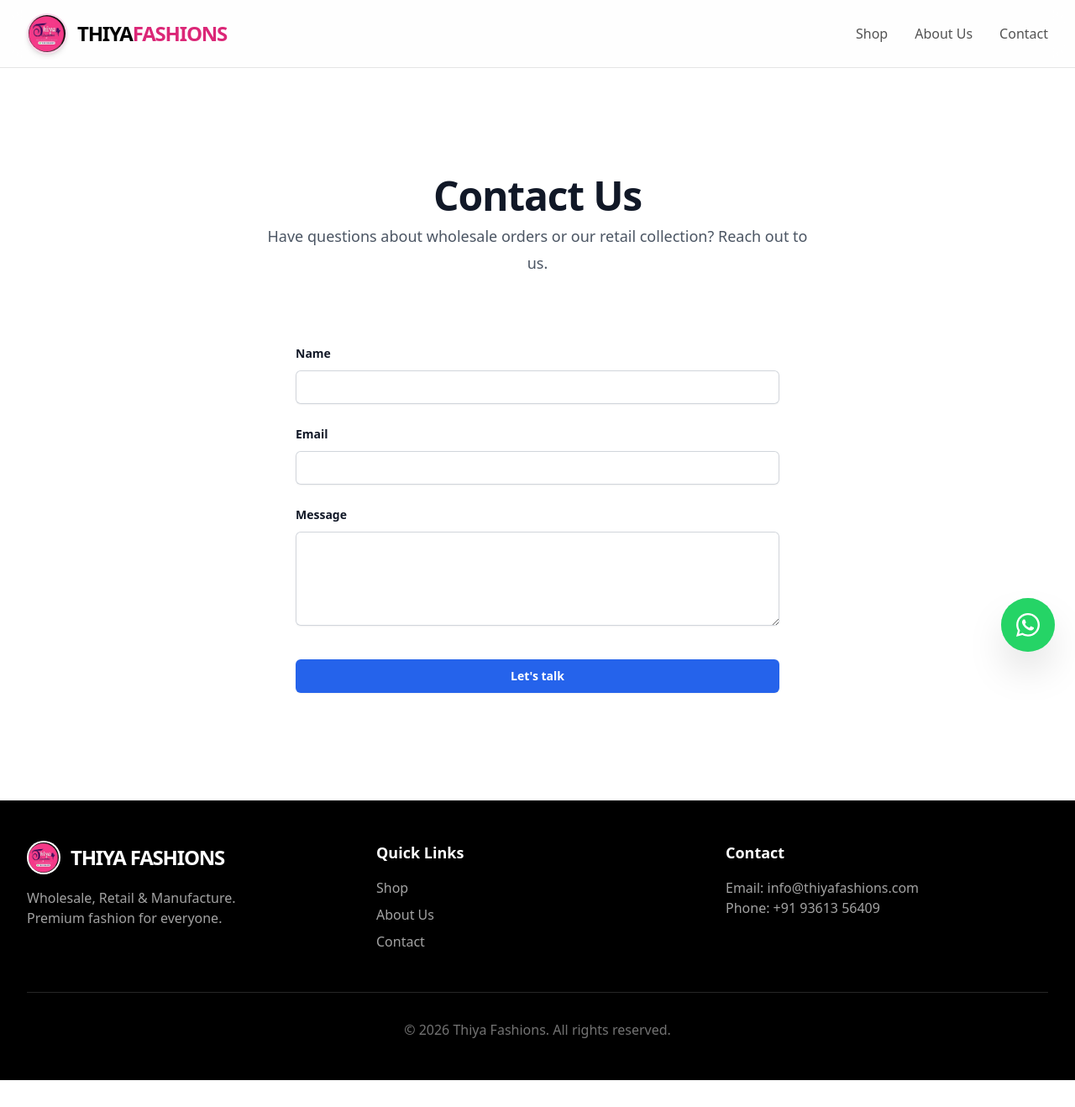
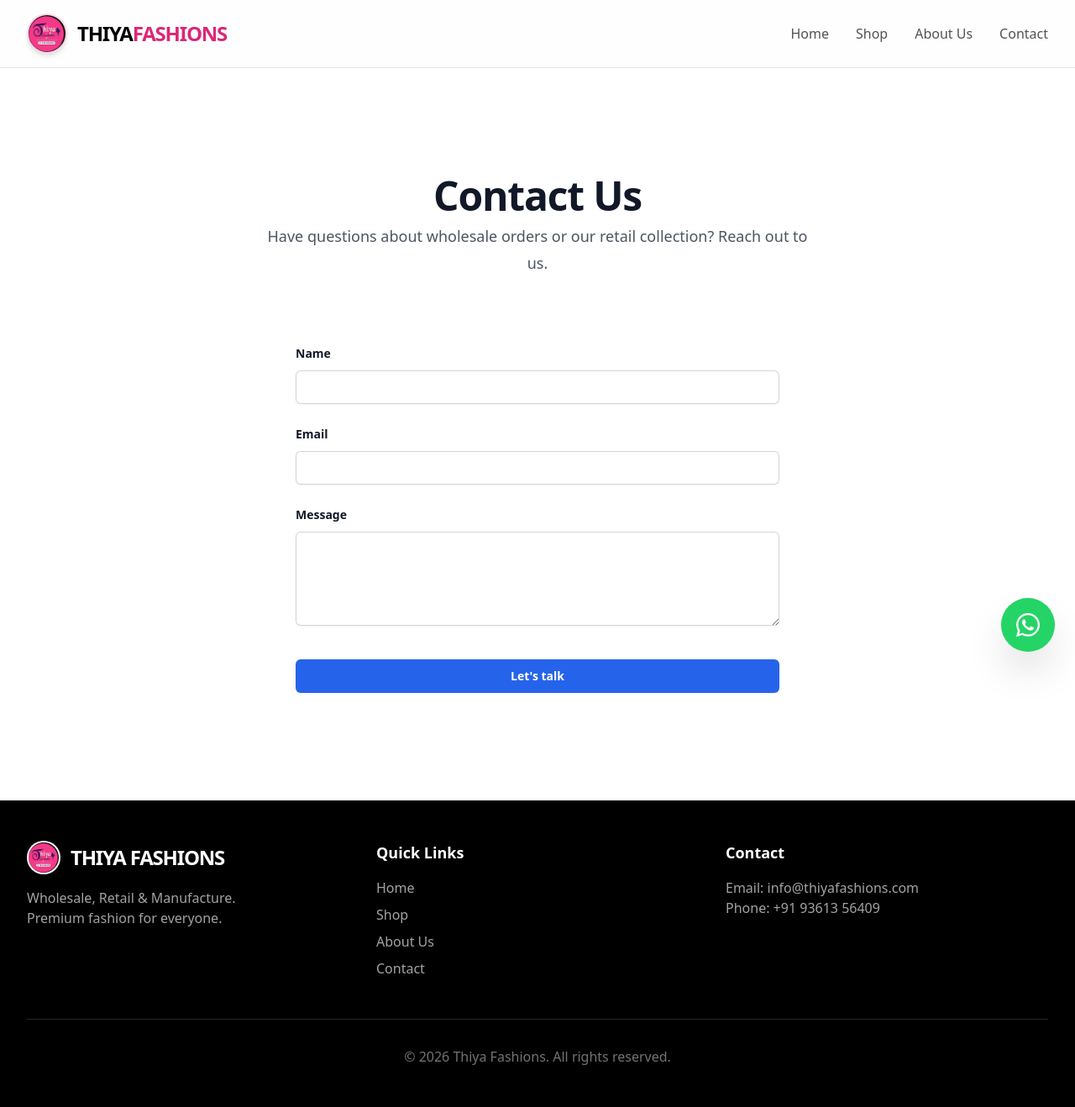
Before and after one commit to sivakrishmurugan91197-pixel/thiya_fashions_frontend, a Next.js app: page /contact in a window 1280 px wide. Shown: the whole page at 84% size. Before the commit the page ends 1286 px from the top, so only its background shows below. Built offline with nearby package versions, Linux system fonts and the light colour scheme.

Commit message:
Route logo to home page and add Home to header and footer menus

```diff
--- a/components/ThiyaLayout.jsx
+++ b/components/ThiyaLayout.jsx
@@ -8,7 +8,7 @@
                 <div className="max-w-7xl mx-auto px-4 sm:px-6 lg:px-8">
                     <div className="flex justify-between items-center h-20">
                         <div className="flex items-center">
-                            <Link href="/products" className="flex items-center gap-3 group">
+                            <Link href="/" className="flex items-center gap-3 group">
                                 <img src="/images/thiya_logo.png" alt="Thiya Fashions Logo" className="h-12 w-12 object-cover rounded-full shadow-md border-2 border-pink-500/20 group-hover:scale-105 transition-transform duration-200" />
                                 <span className="text-2xl font-black tracking-tighter text-black uppercase">
                                     Thiya<span className="text-pink-600">Fashions</span>
@@ -16,12 +16,13 @@
                             </Link>
                         </div>
                         <nav className="hidden md:flex space-x-8">
+                            <Link href="/" className="text-neutral-600 hover:text-black transition-colors font-medium">Home</Link>
                             <Link href="/products" className="text-neutral-600 hover:text-black transition-colors font-medium">Shop</Link>
                             <Link href="/about" className="text-neutral-600 hover:text-black transition-colors font-medium">About Us</Link>
                             <Link href="/contact" className="text-neutral-600 hover:text-black transition-colors font-medium">Contact</Link>
                         </nav>
                         <div className="md:hidden">
-                            <Link href="/products" className="flex items-center">
+                            <Link href="/" className="flex items-center">
                                 <img src="/images/thiya_logo.png" alt="Thiya Fashions Logo" className="h-10 w-10 object-cover rounded-full shadow-md" />
                             </Link>
                         </div>
@@ -48,6 +49,7 @@
                         <div>
                             <h4 className="text-lg font-bold mb-4">Quick Links</h4>
                             <ul className="space-y-2 text-neutral-400">
+                                <li><Link href="/" className="hover:text-white transition-colors">Home</Link></li>
                                 <li><Link href="/products" className="hover:text-white transition-colors">Shop</Link></li>
                                 <li><Link href="/about" className="hover:text-white transition-colors">About Us</Link></li>
                                 <li><Link href="/contact" className="hover:text-white transition-colors">Contact</Link></li>
```
